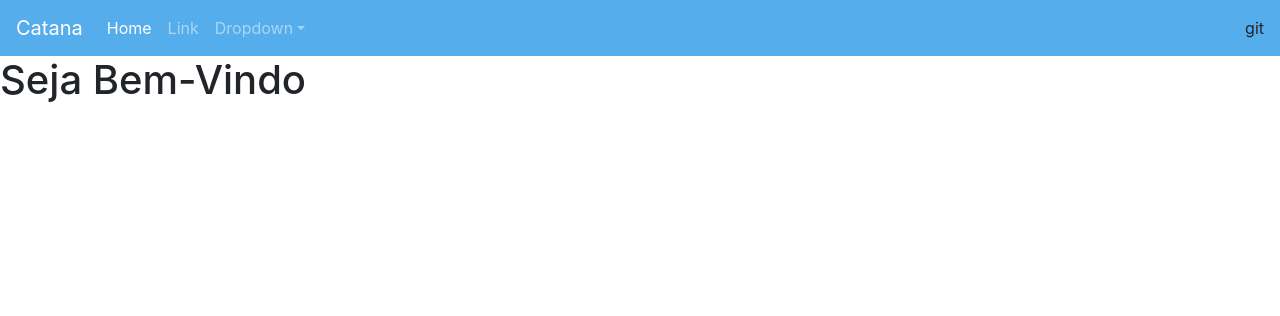
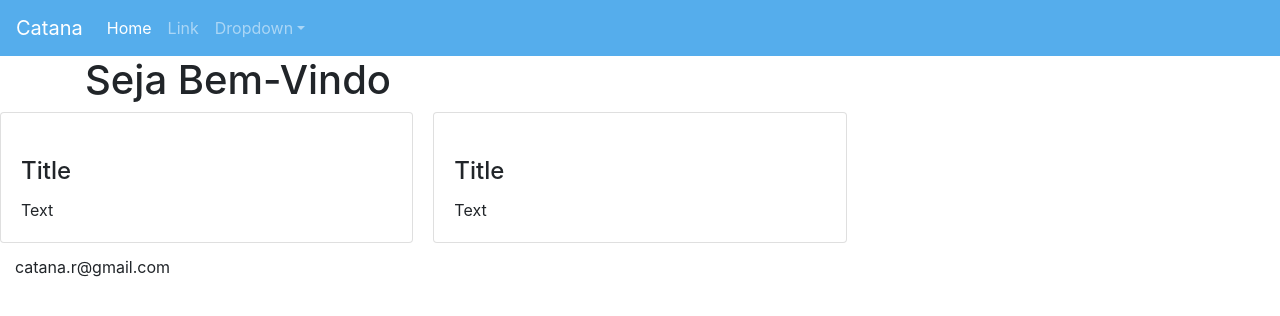
Before and after one commit to catanar/catanar.github.io, a plain HTML site: page index.html in a window 1280 px wide. Drawn offline with nearby package versions, Linux system fonts and the light colour scheme.

Commit message:
alteração teste

```diff
--- a/index.html
+++ b/index.html
@@ -31,10 +31,31 @@
                       </div>
                   </li>
               </ul>
- git
+
           </div>
       </nav>
-      <h1>Seja Bem-Vindo</h1>
+      <div class="container">
+        <h1>Seja Bem-Vindo</h1>
+      </div>
+      <div class="card-columns">
+          <div class="card">
+              <img class="card-img-top" src="holder.js/100x180/" alt="">
+              <div class="card-body">
+                  <h4 class="card-title">Title</h4>
+                  <p class="card-text">Text</p>
+              </div>
+          </div>
+          <div class="card">
+              <img class="card-img-top" src="holder.js/100x180/" alt="">
+              <div class="card-body">
+                  <h4 class="card-title">Title</h4>
+                  <p class="card-text">Text</p>
+              </div>
+          </div>
+      </div>
+      <div class="container-fluid">
+          catana.r@gmail.com
+      </div>
     <!-- Optional JavaScript -->
     <!-- jQuery first, then Popper.js, then Bootstrap JS -->
     <script src="https://code.jquery.com/jquery-3.3.1.slim.min.js" integrity="sha384-q8i/X+965DzO0rT7abK41JStQIAqVgRVzpbzo5smXKp4YfRvH+8abtTE1Pi6jizo" crossorigin="anonymous"></script>
```
